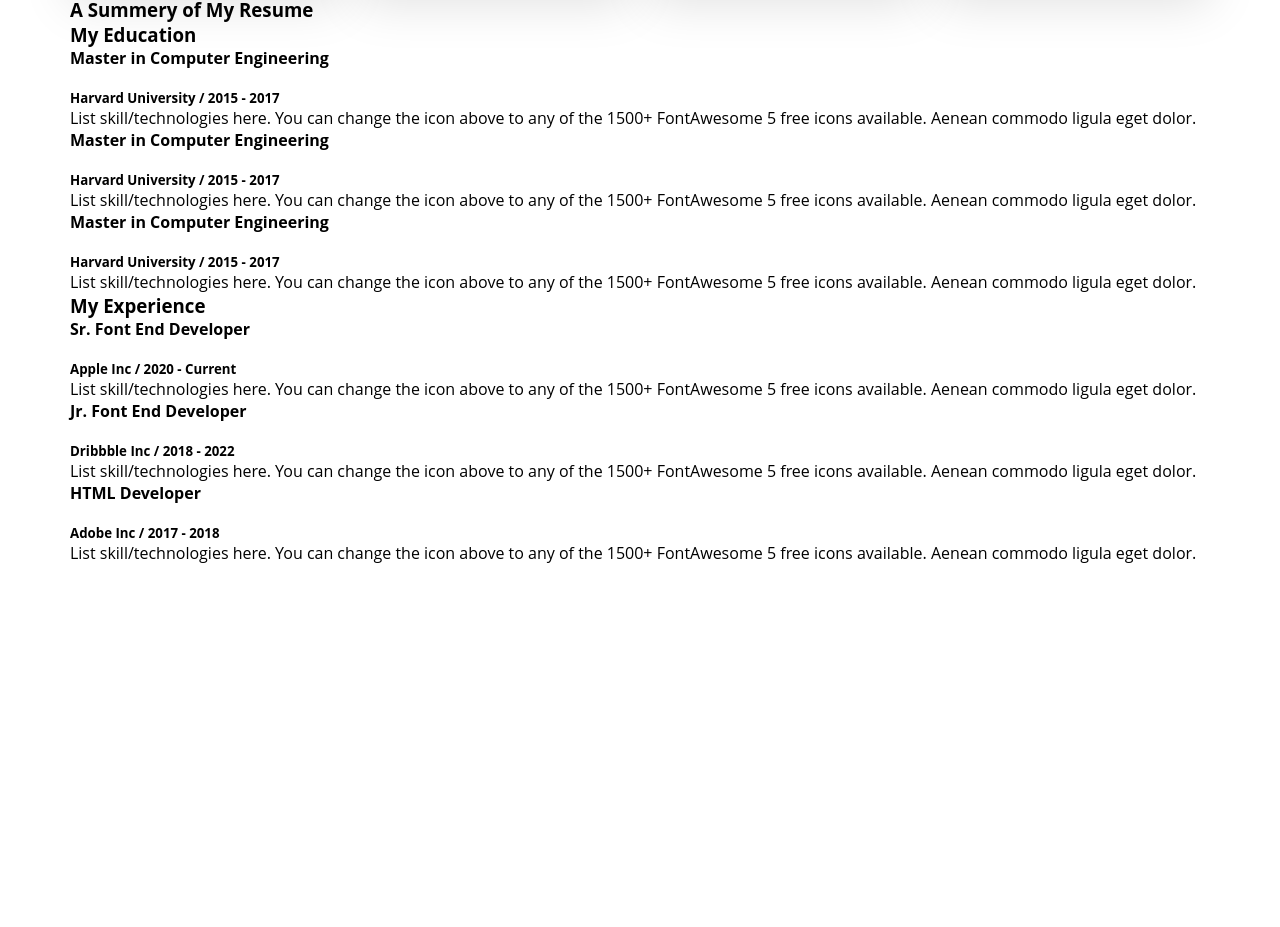
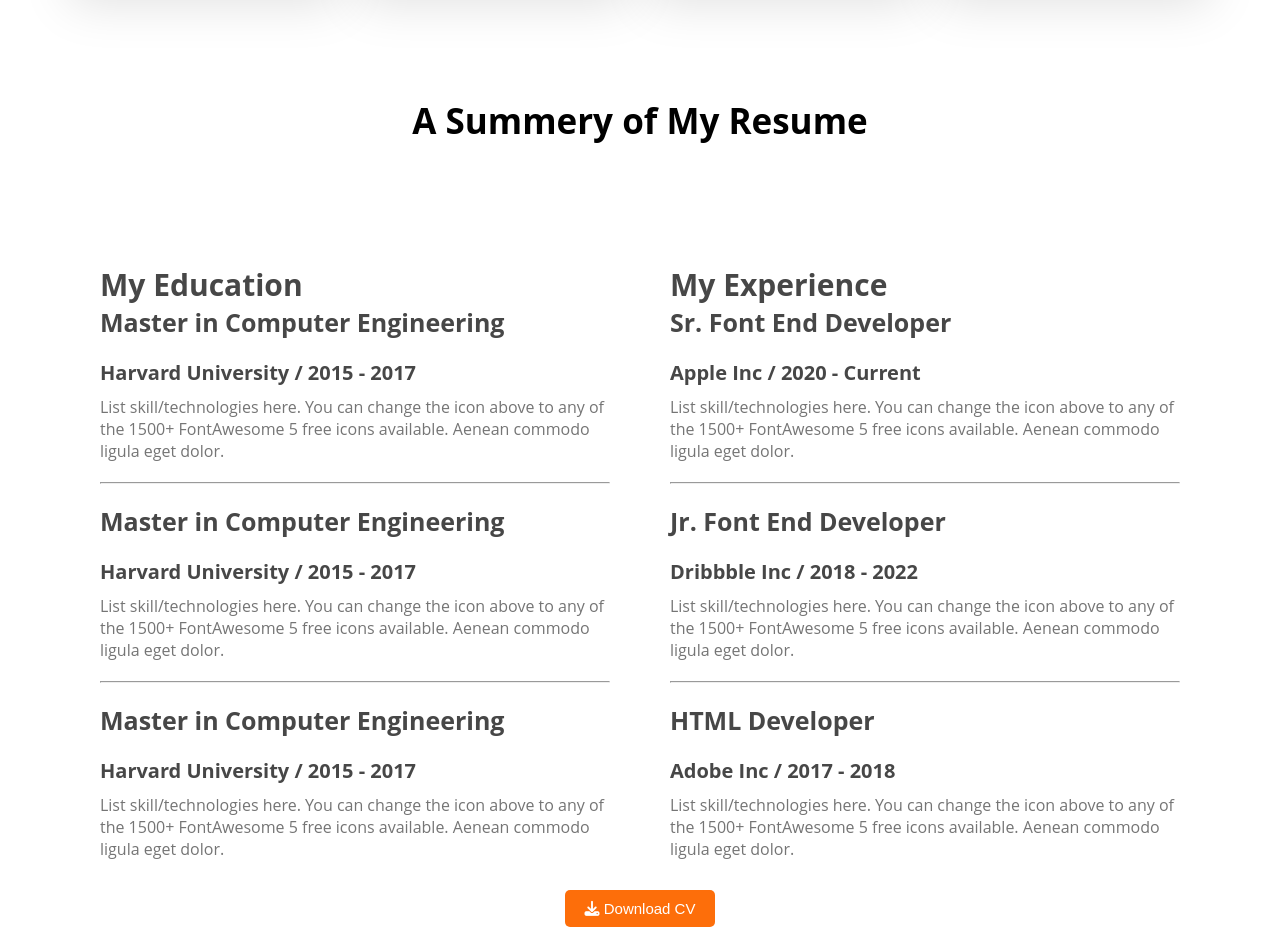
Before and after one commit to ignatius90/resume-portfolio-site, a plain HTML site: page content_html/index.html in a window 1280 px wide. Shown: the part 1794-2721 px from the top of the page. Before the commit the page ends 2358 px from the top, so only its background shows below. Drawn offline with Linux system fonts and the light colour scheme.

Commit message:
resume added on the site

```diff
--- a/Style/poftfolio.css
+++ b/Style/poftfolio.css
@@ -172,3 +172,48 @@ main{
   font-size: 16px;
   color: #757575;
 }
+
+.resume-container{
+  display: flex;
+}
+
+.resume-column{
+  padding: 20px 30px;
+}
+
+.resume-column-title{
+  font-size: 30px;
+  font-weight: bold;
+  color: #474747;
+}
+
+.experience-title{
+  font-size: 25px;
+  color: #474747;
+}
+
+.expreience-sub-title{
+  font-size: 20px;
+  color: #474747;
+  margin-bottom: 10px;
+}
+
+.exprience-description{
+  font-size: 16px;
+  color: #757575;
+  margin-bottom: 10px;
+}
+.section-title{
+  font-size: 35px;
+  font-weight: bold;
+  text-align: center;
+  margin: 100px auto;
+}
+
+hr{
+  margin: 20px 0px;
+}
+
+.ex-button{
+  text-align: center;
+}
--- a/content_html/index.html
+++ b/content_html/index.html
@@ -6,6 +6,7 @@
   <meta name="viewport" content="width=device-width, initial-scale=1.0">
   <title>Resume Portfolio Site</title>
   <link rel="stylesheet" href="../Style/poftfolio.css">
+  <script src="https://kit.fontawesome.com/27aa6f9ee2.js" crossorigin="anonymous"></script>
 </head>
 
 <body>
@@ -26,7 +27,7 @@
           to
           society behaved
           moments.</p>
-        <a href="#"><button class="btn">Download CV</button></a>
+        <a href="#"><button class="btn"><i class="fa-solid fa-download"></i> Download CV</button></a>
         <a href="#"><button class="btn1">Contact</button></a>
       </div>
       <img class="img-tag" src="/images/hardy.png" alt="">
@@ -117,12 +118,14 @@
             <p class="exprience-description">List skill/technologies here. You can change the icon above to any of the
               1500+ FontAwesome 5 free icons available. Aenean commodo ligula eget dolor.</p>
           </div>
+          <hr>
           <div class="experience">
             <h4 class="experience-title">Master in Computer Engineering</h4>
             <h5 class="expreience-sub-title">Harvard University / 2015 - 2017</h5>
             <p class="exprience-description">List skill/technologies here. You can change the icon above to any of the
               1500+ FontAwesome 5 free icons available. Aenean commodo ligula eget dolor.</p>
           </div>
+          <hr>
           <div class="experience">
             <h4 class="experience-title">Master in Computer Engineering</h4>
             <h5 class="expreience-sub-title">Harvard University / 2015 - 2017</h5>
@@ -138,12 +141,14 @@
             <p class="exprience-description">List skill/technologies here. You can change the icon above to any of the
               1500+ FontAwesome 5 free icons available. Aenean commodo ligula eget dolor.</p>
           </div>
+          <hr>
           <div class="experience">
             <h4 class="experience-title">Jr. Font End Developer</h4>
             <h5 class="expreience-sub-title">Dribbble Inc / 2018 - 2022</h5>
             <p class="exprience-description">List skill/technologies here. You can change the icon above to any of the
               1500+ FontAwesome 5 free icons available. Aenean commodo ligula eget dolor.</p>
           </div>
+          <hr>
           <div class="experience">
             <h4 class="experience-title">HTML Developer</h4>
             <h5 class="expreience-sub-title">Adobe Inc / 2017 - 2018</h5>
@@ -152,11 +157,35 @@
           </div>
         </div>
       </div>
+      <div class="ex-button">
+        <a href="#"><button class="btn"><i class="fa-solid fa-download"></i> Download CV</button></a>
+      </div>
     </section>
   </main>
 
   <footer>
-
+    <div class="footer-container">
+      <div class="footer-content">
+        <h3>Lets Connect</h3>
+        <p>Please fill out the form on this section to contact with me or call between 9:00 A.M and 8.00 P.M ET, Monday
+          through
+          Friday.</p>
+        <div>
+          <img src="/images/icons/facebook.png" alt="">
+          <img src="/images/icons/insta.png" alt="">
+          <img src="/images/icons/twitter.png" alt="">
+        </div>
+      </div>
+      <div class="footer-content">
+        <h3>Let’s Message me</h3>
+        <form action="#">
+          <input type="text" placeholder="Your name">
+          <input type="email" placeholder="Your email">
+          <input type="text" placeholder="Message">
+          <input type="submit">
+        </form>
+      </div>
+    </div>
   </footer>
 </body>
 
```
